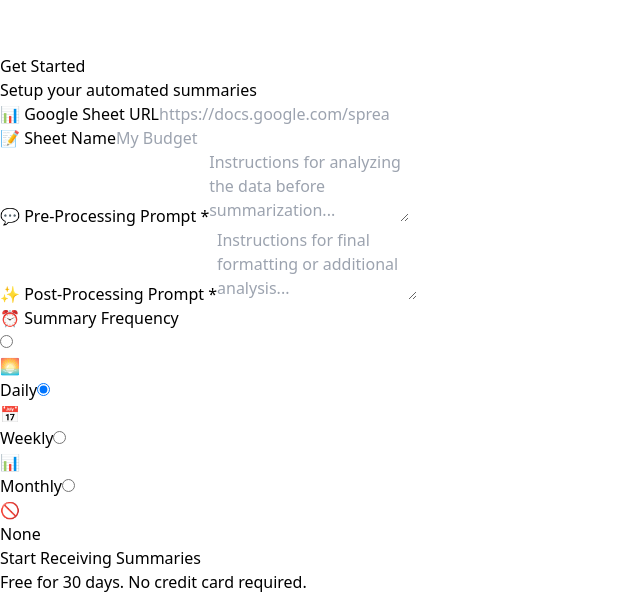
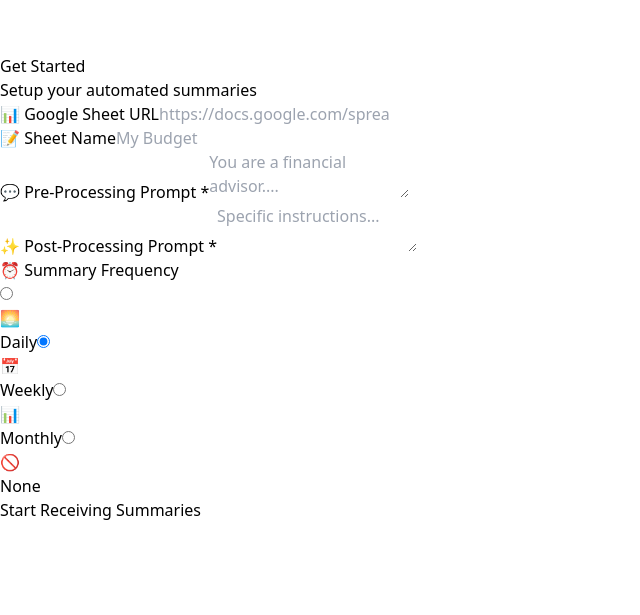
Before and after one commit to GarethNobleLFG/google-sheets-summarizer-app, a React app in the folder frontend/: page / in a window 1280 px wide. Shown: the part 4914-5529 px from the top of the page, without its empty margins (0-640 px from the left). Built offline with nearby package versions, Linux system fonts and the light colour scheme; the HTML template or start-up script is replaced by a standard one.

Commit message:
feat: sign up form component spacing edits

```diff
--- a/frontend/src/pages/main-page/MainPage.tsx
+++ b/frontend/src/pages/main-page/MainPage.tsx
@@ -146,20 +146,25 @@ export const MainPage = () => {
             />
 
             {/* Main Content */}
-            <div className="flex min-h-screen">
+            <div className="flex h-screen pt-16 items-start">
                 {isAuthenticated && user ? (
+                    <div className="flex-1 flex items-start justify-center pt-16 px-6 lg:px-12">
                         <SheetDataEntries
                             onEditSheet={handleEditSheet}
                             sheetData={sheetData}
                             removeSheet={removeSheet}
                         />
+                    </div>
                 ) : (
                     <>
                         {/* Hero Section - Left Side */}
+                        <div className="flex-1 flex items-start justify-center pt-16 px-6 lg:px-12">
                             <HeroSection />
+                        </div>
                     </>
                 )}
                 {/* Signup Form - Right Side */}
+                <div className="flex-1 h-full">
                     <SignupForm
                         showNotification={showNotification}
                         formData={formData}
@@ -168,5 +173,6 @@ export const MainPage = () => {
                     />
                 </div>
             </div>
+        </div>
     );
 };
--- a/frontend/src/pages/main-page/components/HeroSection.tsx
+++ b/frontend/src/pages/main-page/components/HeroSection.tsx
@@ -4,7 +4,7 @@ import { Animation } from './Animation';
 export const HeroSection = () => {
     return (
         <motion.div
-            className="flex-1 flex items-center justify-center p-6 lg:p-12"
+            className="flex-1 flex items-center justify-center"
             initial={{ opacity: 0, x: -50 }}
             animate={{ opacity: 1, x: 0 }}
             transition={{ duration: 0.8 }}
--- a/frontend/src/pages/main-page/components/SignupForm.tsx
+++ b/frontend/src/pages/main-page/components/SignupForm.tsx
@@ -102,24 +102,22 @@ export const SignupForm = ({
 
     return (
         <motion.div
-            className="flex-1 flex items-center justify-center p-6 lg:p-12 bg-gradient-to-br from-white/50 to-gray-50/50 dark:from-gray-800/50 dark:to-gray-900/50 backdrop-blur-sm border-l border-gray-200/50 dark:border-gray-700/50"
+            className="flex-1 flex items-center justify-center pt-16 bg-gradient-to-br from-white/50 to-gray-50/50 dark:from-gray-800/50 dark:to-gray-900/50 backdrop-blur-sm border-l border-gray-200/50 dark:border-gray-700/50"
             initial={{ opacity: 0, x: 50 }}
             animate={{ opacity: 1, x: 0 }}
             transition={{ duration: 0.8, delay: 0.2 }}
         >
-
-            <div className="w-full max-w-sm">
+            <div className="w-full max-w-lg mb-10">
                 <motion.div
-                    className="bg-white/80 dark:bg-gray-800/80 backdrop-blur-xl rounded-2xl shadow-2xl p-6 border border-white/50 dark:border-gray-700/50"
                     initial={{ opacity: 0, y: 30 }}
                     animate={{ opacity: 1, y: 0 }}
                     transition={{ duration: 0.6, delay: 0.4 }}
                 >
                     <div className="text-center mb-6">
-                        <h2 className="text-xl font-bold text-gray-900 dark:text-white mb-1">
+                        <h2 className="text-2xl font-bold text-gray-900 dark:text-white mb-2">
                             Get Started
                         </h2>
-                        <p className="text-sm text-gray-600 dark:text-gray-300">
+                        <p className="text-base text-gray-600 dark:text-gray-300">
                             Setup your automated summaries
                         </p>
                     </div>
@@ -130,6 +128,7 @@ export const SignupForm = ({
                             initial={{ opacity: 0, y: 20 }}
                             animate={{ opacity: 1, y: 0 }}
                             transition={{ duration: 0.4, delay: 0.6 }}
+                            className="bg-white/70 dark:bg-gray-800/70 backdrop-blur-lg rounded-lg p-3 border border-white/50 dark:border-gray-700/50 shadow-lg"
                         >
                             <label className="block text-xs font-semibold text-gray-700 dark:text-gray-300 mb-1">
                                 📊 Google Sheet URL
@@ -139,7 +138,7 @@ export const SignupForm = ({
                                 placeholder="https://docs.google.com/spreadsheets/d/..."
                                 value={formData.sheetUrl}
                                 onChange={(e) => setFormData({ ...formData, sheetUrl: e.target.value })}
-                                className="w-full px-3 py-2.5 text-sm bg-gray-50 dark:bg-gray-700 border border-gray-300 dark:border-gray-600 rounded-lg focus:ring-2 focus:ring-indigo-500 focus:border-indigo-500 text-gray-900 dark:text-white placeholder-gray-500 transition-all"
+                                className="w-full px-3 py-2 text-sm bg-gray-50 dark:bg-gray-700 border border-gray-300 dark:border-gray-600 rounded-md focus:ring-2 focus:ring-indigo-500 focus:border-indigo-500 text-gray-900 dark:text-white placeholder-gray-500 transition-all"
                             />
                         </motion.div>
 
@@ -148,6 +147,7 @@ export const SignupForm = ({
                             initial={{ opacity: 0, y: 20 }}
                             animate={{ opacity: 1, y: 0 }}
                             transition={{ duration: 0.4, delay: 0.7 }}
+                            className="bg-white/70 dark:bg-gray-800/70 backdrop-blur-lg rounded-lg p-3 border border-white/50 dark:border-gray-700/50 shadow-lg"
                         >
                             <label className="block text-xs font-semibold text-gray-700 dark:text-gray-300 mb-1">
                                 📝 Sheet Name
@@ -157,7 +157,7 @@ export const SignupForm = ({
                                 placeholder="My Budget"
                                 value={formData.sheetName}
                                 onChange={(e) => setFormData({ ...formData, sheetName: e.target.value })}
-                                className="w-full px-3 py-2.5 text-sm bg-gray-50 dark:bg-gray-700 border border-gray-300 dark:border-gray-600 rounded-lg focus:ring-2 focus:ring-indigo-500 focus:border-indigo-500 text-gray-900 dark:text-white placeholder-gray-500 transition-all"
+                                className="w-full px-3 py-2 text-sm bg-gray-50 dark:bg-gray-700 border border-gray-300 dark:border-gray-600 rounded-md focus:ring-2 focus:ring-indigo-500 focus:border-indigo-500 text-gray-900 dark:text-white placeholder-gray-500 transition-all"
                             />
                         </motion.div>
 
@@ -166,17 +166,18 @@ export const SignupForm = ({
                             initial={{ opacity: 0, y: 20 }}
                             animate={{ opacity: 1, y: 0 }}
                             transition={{ duration: 0.4, delay: 0.8 }}
+                            className="bg-white/70 dark:bg-gray-800/70 backdrop-blur-lg rounded-lg p-3 border border-white/50 dark:border-gray-700/50 shadow-lg"
                         >
                             <label className="block text-xs font-semibold text-gray-700 dark:text-gray-300 mb-1">
                                 💬 Pre-Processing Prompt *
                             </label>
                             <textarea
-                                placeholder="Instructions for analyzing the data before summarization..."
+                                placeholder="You are a financial advisor...."
                                 value={formData.prePrompt}
                                 onChange={(e) => setFormData({ ...formData, prePrompt: e.target.value })}
                                 required
-                                rows={3}
-                                className="w-full px-3 py-2.5 text-sm bg-gray-50 dark:bg-gray-700 border border-gray-300 dark:border-gray-600 rounded-lg focus:ring-2 focus:ring-indigo-500 focus:border-indigo-500 text-gray-900 dark:text-white placeholder-gray-500 transition-all resize-none"
+                                rows={2}
+                                className="w-full px-3 py-2 text-sm bg-gray-50 dark:bg-gray-700 border border-gray-300 dark:border-gray-600 rounded-md focus:ring-2 focus:ring-indigo-500 focus:border-indigo-500 text-gray-900 dark:text-white placeholder-gray-500 transition-all resize-none"
                             />
                         </motion.div>
 
@@ -185,17 +186,18 @@ export const SignupForm = ({
                             initial={{ opacity: 0, y: 20 }}
                             animate={{ opacity: 1, y: 0 }}
                             transition={{ duration: 0.4, delay: 0.85 }}
+                            className="bg-white/70 dark:bg-gray-800/70 backdrop-blur-lg rounded-lg p-3 border border-white/50 dark:border-gray-700/50 shadow-lg"
                         >
                             <label className="block text-xs font-semibold text-gray-700 dark:text-gray-300 mb-1">
                                 ✨ Post-Processing Prompt *
                             </label>
                             <textarea
-                                placeholder="Instructions for final formatting or additional analysis..."
+                                placeholder="Specific instructions..."
                                 value={formData.postPrompt}
                                 onChange={(e) => setFormData({ ...formData, postPrompt: e.target.value })}
                                 required
-                                rows={3}
-                                className="w-full px-3 py-2.5 text-sm bg-gray-50 dark:bg-gray-700 border border-gray-300 dark:border-gray-600 rounded-lg focus:ring-2 focus:ring-indigo-500 focus:border-indigo-500 text-gray-900 dark:text-white placeholder-gray-500 transition-all resize-none"
+                                rows={2}
+                                className="w-full px-3 py-2 text-sm bg-gray-50 dark:bg-gray-700 border border-gray-300 dark:border-gray-600 rounded-md focus:ring-2 focus:ring-indigo-500 focus:border-indigo-500 text-gray-900 dark:text-white placeholder-gray-500 transition-all resize-none"
                             />
                         </motion.div>
 
@@ -204,18 +206,19 @@ export const SignupForm = ({
                             initial={{ opacity: 0, y: 20 }}
                             animate={{ opacity: 1, y: 0 }}
                             transition={{ duration: 0.4, delay: 0.9 }}
+                            className="bg-white/70 dark:bg-gray-800/70 backdrop-blur-lg rounded-lg p-3 border border-white/50 dark:border-gray-700/50 shadow-lg"
                         >
-                            <label className="block text-xs font-semibold text-gray-700 dark:text-gray-300 mb-2">
+                            <label className="block text-xs font-semibold text-gray-700 dark:text-gray-300 mb-2 text-center">
                                 ⏰ Summary Frequency
                             </label>
-                            <div className="grid grid-cols-4 gap-1">
+                            <div className="grid grid-cols-4 gap-2">
                                 {['Daily', 'Weekly', 'Monthly', 'None'].map((freq) => (
-                                    <label key={freq} className={`flex flex-col items-center p-1.5 rounded-lg border-2 cursor-pointer transition-all
-                                            ${formData.frequency === freq.toLowerCase()
-                                            ? 'border-indigo-500 bg-indigo-50 dark:bg-indigo-900/20'
-                                            : 'border-gray-300 dark:border-gray-600 hover:border-indigo-300'
+                                    <label key={freq} className={`flex flex-col items-center p-2 rounded-lg border-2 cursor-pointer transition-all
+                                    ${formData.frequency === freq.toLowerCase()
+                                            ? 'border-indigo-500 bg-indigo-50 dark:bg-indigo-900/30 shadow-md'
+                                            : 'border-gray-300 dark:border-gray-600 hover:border-indigo-300 bg-white/50 dark:bg-gray-700/50'
                                         }
-                                    `}>
+                            `}>
                                         <input
                                             type="radio"
                                             name="frequency"
@@ -239,7 +242,7 @@ export const SignupForm = ({
                         <motion.button
                             type="submit"
                             disabled={isLoading}
-                            className="w-full bg-gradient-to-r from-indigo-500 via-purple-500 to-cyan-500 hover:from-indigo-600 hover:via-purple-600 hover:to-cyan-600 text-white font-bold py-3 rounded-lg shadow-lg hover:shadow-xl transition-all duration-300 text-sm disabled:opacity-50 disabled:cursor-not-allowed flex items-center justify-center gap-2"
+                            className="w-full bg-gradient-to-r from-indigo-500 via-purple-500 to-cyan-500 hover:from-indigo-600 hover:via-purple-600 hover:to-cyan-600 text-white font-bold py-3 rounded-lg shadow-xl hover:shadow-2xl transition-all duration-300 text-sm disabled:opacity-50 disabled:cursor-not-allowed flex items-center justify-center gap-2"
                             initial={{ opacity: 0, y: 20 }}
                             animate={{ opacity: 1, y: 0 }}
                             transition={{ duration: 0.4, delay: 1.0 }}
@@ -281,10 +284,6 @@ export const SignupForm = ({
                                 ✖️ Cancel Edit
                             </motion.button>
                         )}
-
-                        <p className="text-xs text-center text-gray-500 dark:text-gray-400 mt-2">
-                            Free for 30 days. No credit card required.
-                        </p>
                     </form>
                 </motion.div>
             </div>
--- a/frontend/src/pages/main-page/components/sheetDataEntries.tsx
+++ b/frontend/src/pages/main-page/components/sheetDataEntries.tsx
@@ -58,7 +58,7 @@ export const SheetDataEntries = ({
 
     return (
         <motion.div
-            className="flex-1 flex items-center justify-center p-6 lg:p-12"
+            className="flex-1 flex items-center justify-center"
             initial={{ opacity: 0, x: -50 }}
             animate={{ opacity: 1, x: 0 }}
             transition={{ duration: 0.8 }}
```
Also changed, not shown: frontend/src/index.css (+8 -0 lines). Lines whose indentation alone changed are shown as unchanged.
